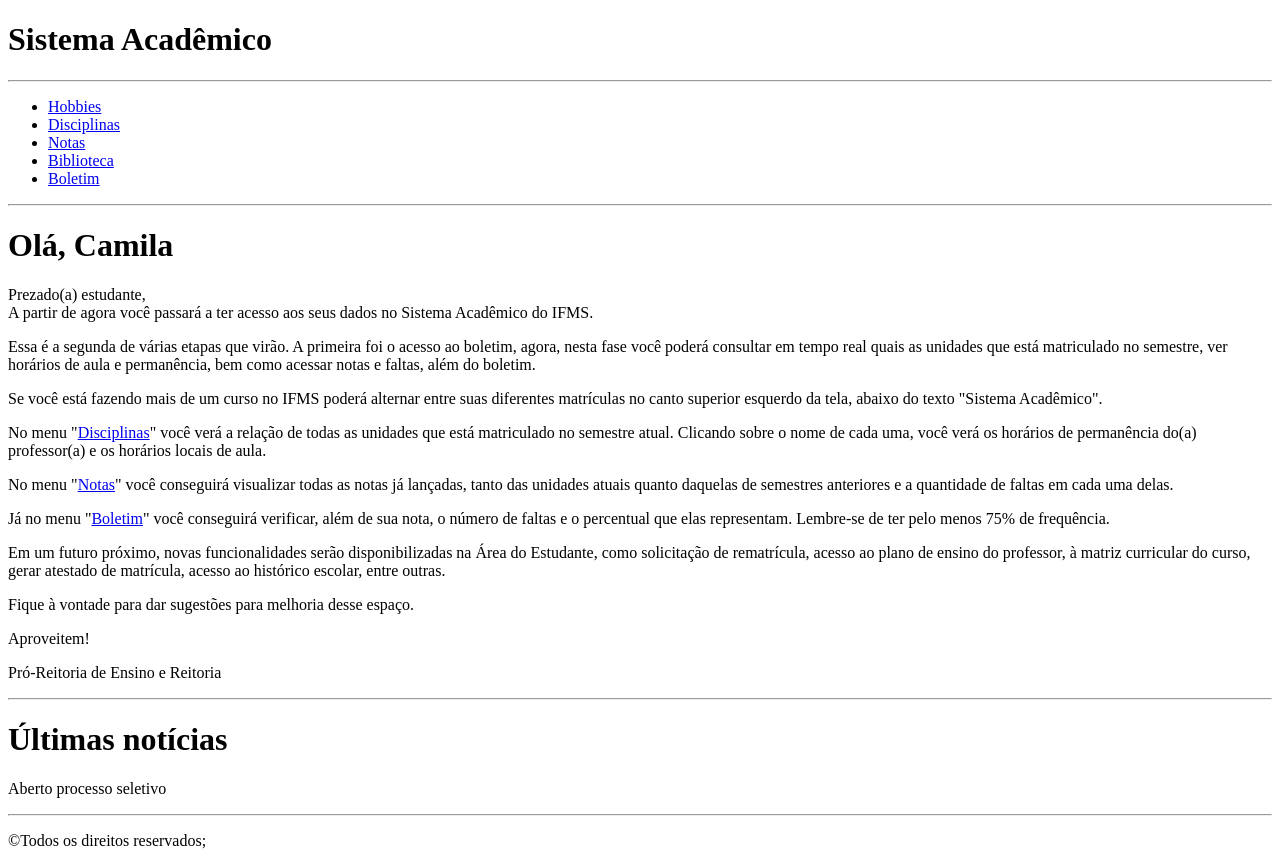
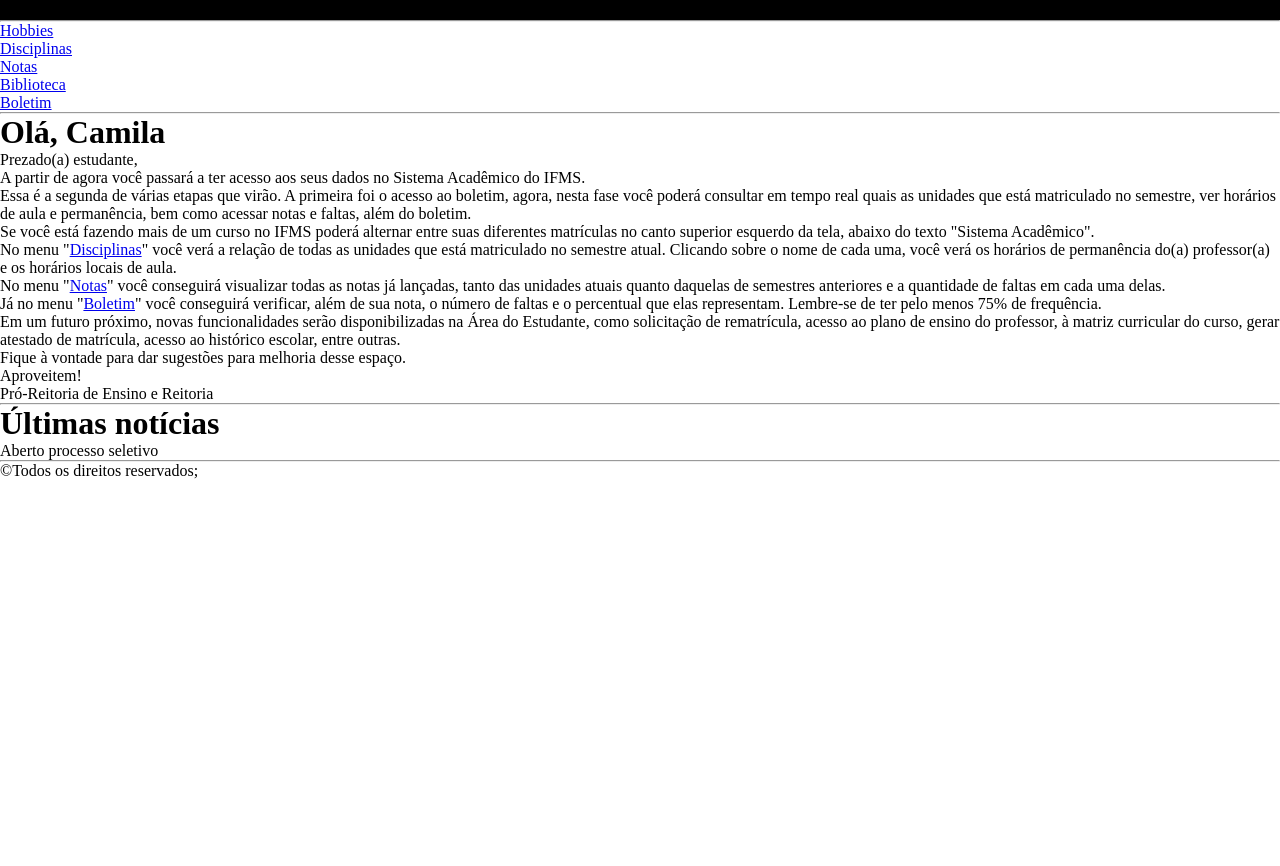
Before and after one commit to caiolutzhonda/SIGA-simplificado, a plain HTML site: page index.html in a window 1280 px wide. After the commit the page ends 800 px from the top, so only its background shows below. Drawn offline with Linux system fonts and the light colour scheme.

Commit message:
Barra superior feita

```diff
--- /dev/null
+++ b/css/index.css
@@ -0,0 +1,14 @@
+@import url('https://fonts.googleapis.com/css2?family=Open+Sans:wght@300;400;500;600;700;800&display=swap');
+
+*{
+    margin: 0;
+    padding: 0;
+
+}
+
+#top-bar {
+    width: 100%;
+    height: 20px;
+    background-color: black;
+
+}
--- a/index.html
+++ b/index.html
@@ -6,10 +6,11 @@
         <meta name="Author" content="Caio Lutz Honda">
         <meta name="keywords" content="Academico ifms, ifms academico, SIGA ifms, siga">
         <link href="images/iconIF.svg" type="image/x-icon" rel="icon">
+        <link rel="stylesheet" href="css/index.css">
     </head>
     <body>
         <header>
-            <h1>Sistema Acadêmico</h1>
+            <div id="top-bar"> </div>
         </header>
         <hr>
         <nav>
```
